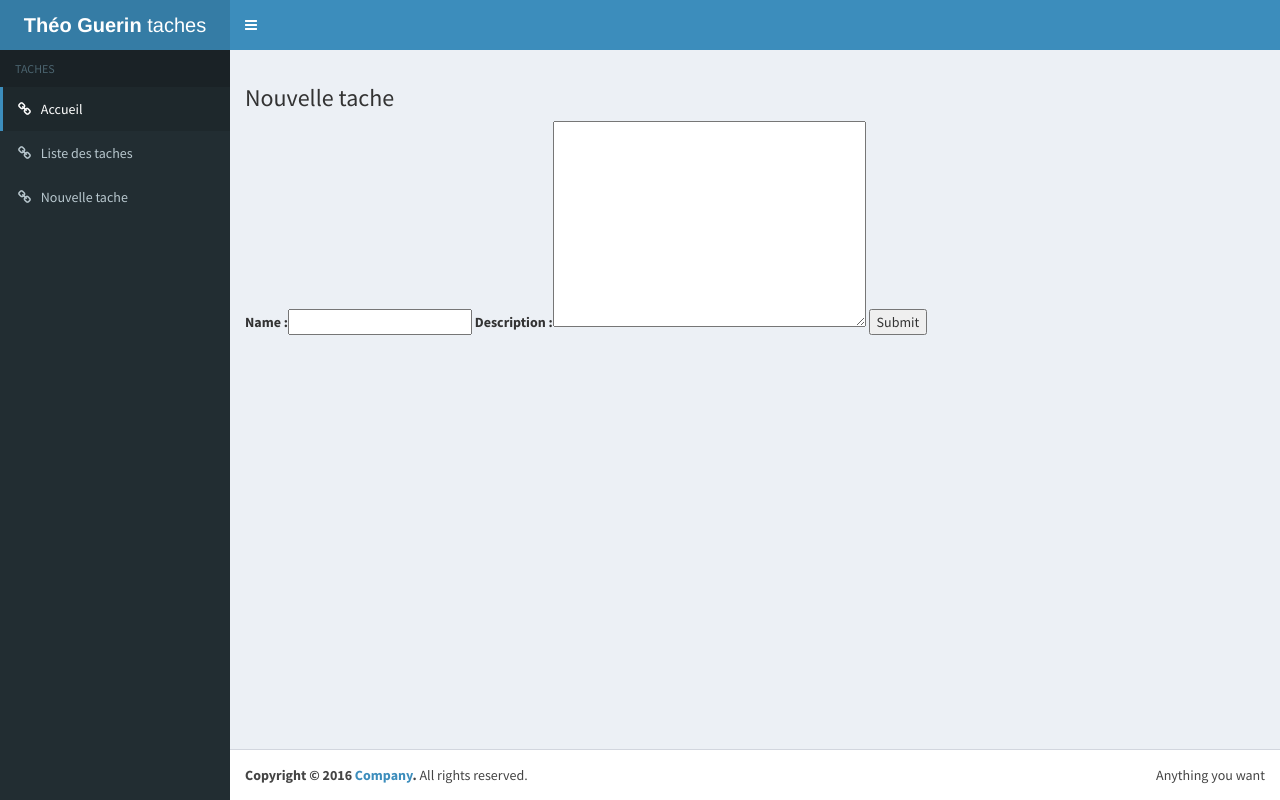
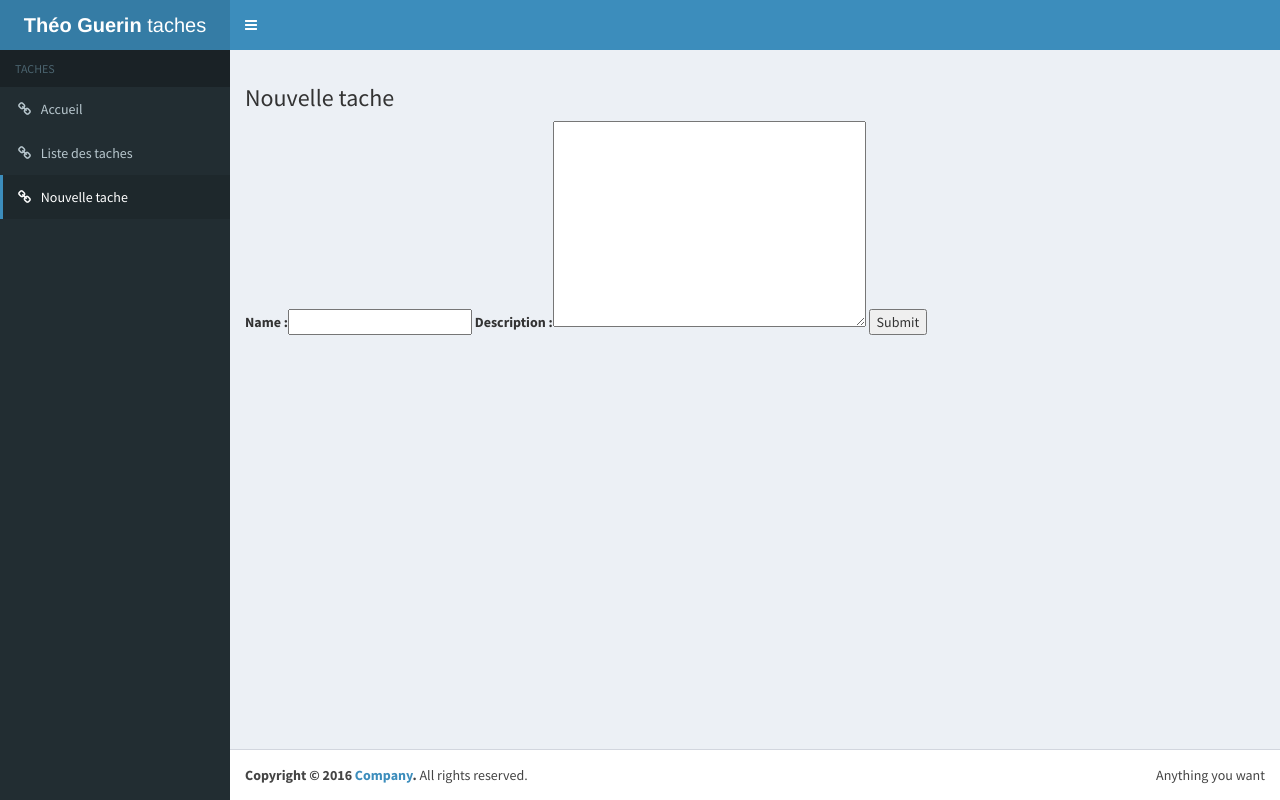
Before and after one commit to Klaism/lestaches-django, a Django app: a page that uses templates/layout.html in a window 1280 px wide. Run offline with Django 3.2, Linux system fonts and the light colour scheme; some libraries are stand-ins or nearby versions.

Commit message:
correction menu item active

```diff
--- a/templates/layout.html
+++ b/templates/layout.html
@@ -64,9 +64,9 @@ scratch. This page gets rid of all links and provides the needed markup only.
                 <ul class="sidebar-menu">
                     <li class="header">TACHES</li>
                     <!-- Optionally, you can add icons to the links -->
-                    <li class="active"><a href="{% url 'home' %}"><i class="fa fa-link"></i> <span>Accueil</span></a></li>
-                    <li><a href="{% url 'task_list' %}"><i class="fa fa-link"></i> <span>Liste des taches</span></a></li>
-                    <li><a href="{% url 'new_task' %}"><i class="fa fa-link"></i> <span>Nouvelle tache</span></a></li>
+                    <li id="nav-accueil"><a href="{% url 'home' %}"><i class="fa fa-link"></i> <span>Accueil</span></a></li>
+                    <li id="nav-list"><a href="{% url 'task_list' %}"><i class="fa fa-link"></i> <span>Liste des taches</span></a></li>
+                    <li id="nav-new"><a href="{% url 'new_task' %}"><i class="fa fa-link"></i> <span>Nouvelle tache</span></a></li>
                 </ul>
                 <!-- /.sidebar-menu -->
             </section>
@@ -116,6 +116,9 @@ scratch. This page gets rid of all links and provides the needed markup only.
     <!-- AdminLTE App -->
     <script src="{% static 'libs/AdminLTE/dist/js/app.min.js' %}"></script>
 
+    <script type="text/javascript">
+    document.getElementById( "{% block active %}{% endblock %}").className += " active";
+    </script>
     <!-- Optionally, you can add Slimscroll and FastClick plugins.
     Both of these plugins are recommended to enhance the
     user experience. Slimscroll is required when using the
--- a/templates/lesTaches/forms/task.html
+++ b/templates/lesTaches/forms/task.html
@@ -9,3 +9,5 @@
     <input type="submit" value="Submit" />
 </form>
 {% endblock %}
+
+{% block active %}nav-new{% endblock %}
--- a/templates/lesTaches/home.html
+++ b/templates/lesTaches/home.html
@@ -17,3 +17,5 @@
 {% endfor %}
 
 {% endblock %}
+
+{% block active %}nav-accueil{% endblock %}
--- a/templates/lesTaches/list.html
+++ b/templates/lesTaches/list.html
@@ -21,3 +21,5 @@
 </div>
 
 {% endblock %}
+
+{% block active %}nav-list{% endblock %}
```
